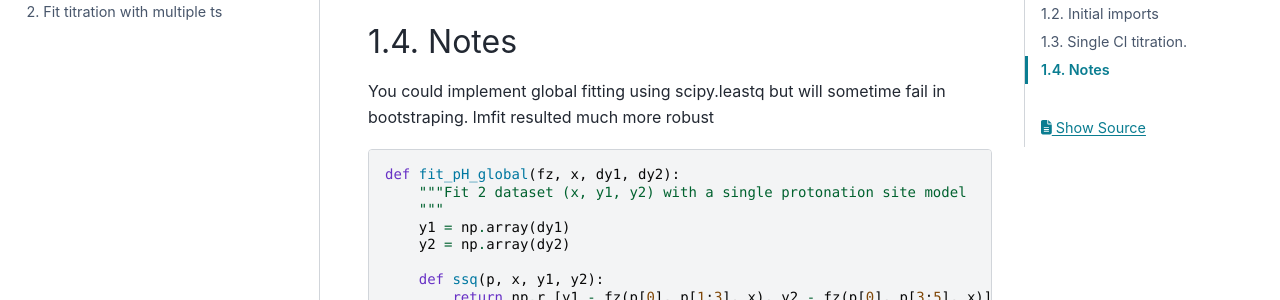
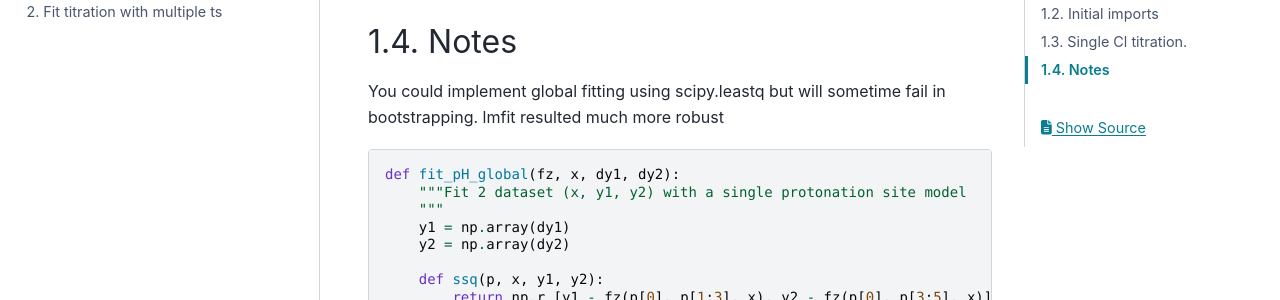
Before and after one commit to darosio/ClopHfit, a Sphinx documentation site: the page built from docs/tutorials/usage.rst, in a window 1280 px wide and 900 px high, scrolled down 11667 px. Shown: the part 179-479 px from the top of the window. Built offline with Sphinx 7.4.7 and the PyData theme 0.15.4, drawn with Linux system fonts in a browser that asks for light colours; pages that are not in the unit, such as notebooks, are missing from menus.

```diff
--- /dev/null
+++ b/bandit.yml
@@ -0,0 +1,2 @@
+assert_used:
+  skips: ["*/test_*.py"]
--- a/docs/tutorials/usage.org
+++ b/docs/tutorials/usage.org
@@ -279,7 +279,7 @@ axes[1][1].set_ylabel('Kd')
 #+end_src
 
 ** Notes
-You could implement global fitting using scipy.leastq but will sometime fail in bootstraping.
+You could implement global fitting using scipy.leastq but will sometime fail in bootstrapping.
 lmfit resulted much more robust
 
 #+begin_src python :exports code
--- a/docs/tutorials/usage.rst
+++ b/docs/tutorials/usage.rst
@@ -472,7 +472,7 @@ lmfit
 Notes
 ~~~~~
 
-You could implement global fitting using scipy.leastq but will sometime fail in bootstraping.
+You could implement global fitting using scipy.leastq but will sometime fail in bootstrapping.
 lmfit resulted much more robust
 
 .. code:: python
--- a/docs/tutorials/usage2.org
+++ b/docs/tutorials/usage2.org
@@ -897,7 +897,7 @@ It is a unique script for pK and Cl and various methods:
     2. bands
     3. single lambda
 
-and bootstraping
+and bootstrapping
 
 
 
--- a/docs/tutorials/usage2.rst
+++ b/docs/tutorials/usage2.rst
@@ -1787,7 +1787,7 @@ It is a unique script for pK and Cl and various methods:
 
 3. single lambda
 
-and bootstraping
+and bootstrapping
 
 
 
--- a/pyproject.toml
+++ b/pyproject.toml
@@ -378,7 +378,7 @@ select = [
   "PTH",  # use-pathlib
   "Q",  # quotes
   "RUF",  # Ruff
-  # "S",    # bandit WAIT
+  "S",  # bandit WAIT
   "SIM",  # simplify
   "TID",  # tidy-imports
   # "UP",   # pyupgrade WAIT
@@ -402,7 +402,8 @@ max-complexity = 33
   "ANN001"  # params are annotated using click
 ]
 "tests/*" = [
-  "PLR2004"
+  "PLR2004",
+  "S101"
 ]
 
 [tool.ruff.pydocstyle]
```
Also changed, not shown: docs/README.md (+13 -0 lines), .pre-commit-config.yaml, 3 other files.
